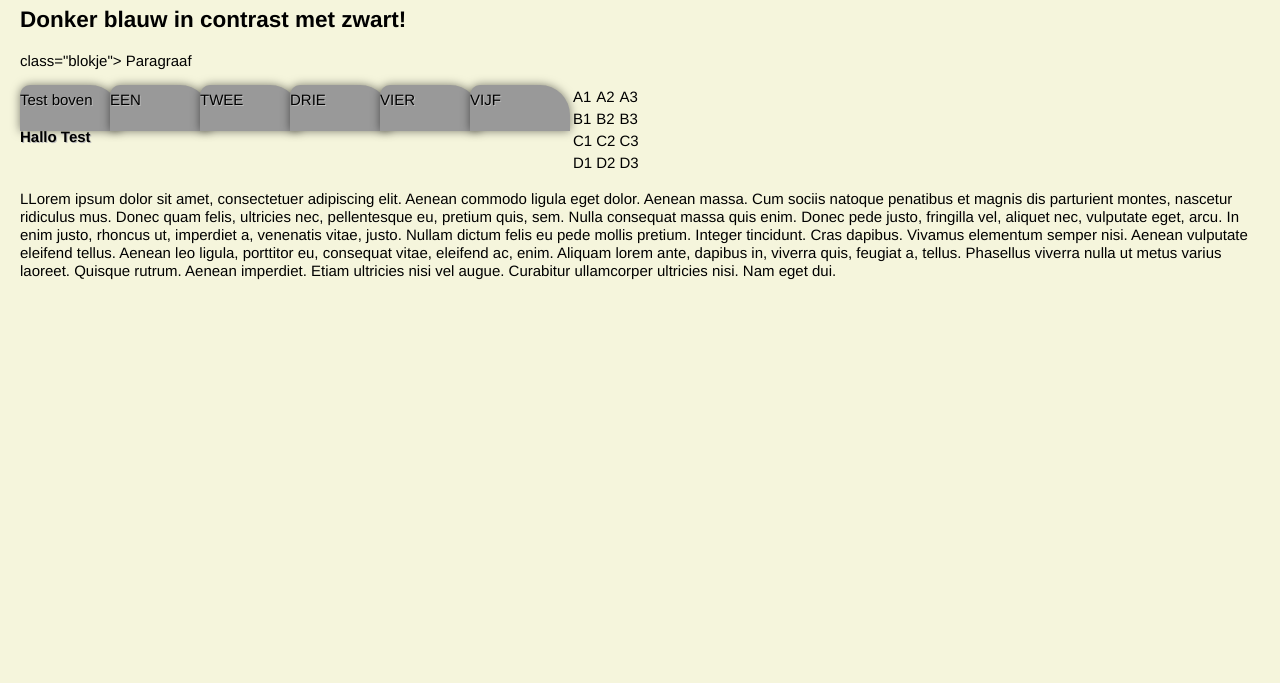
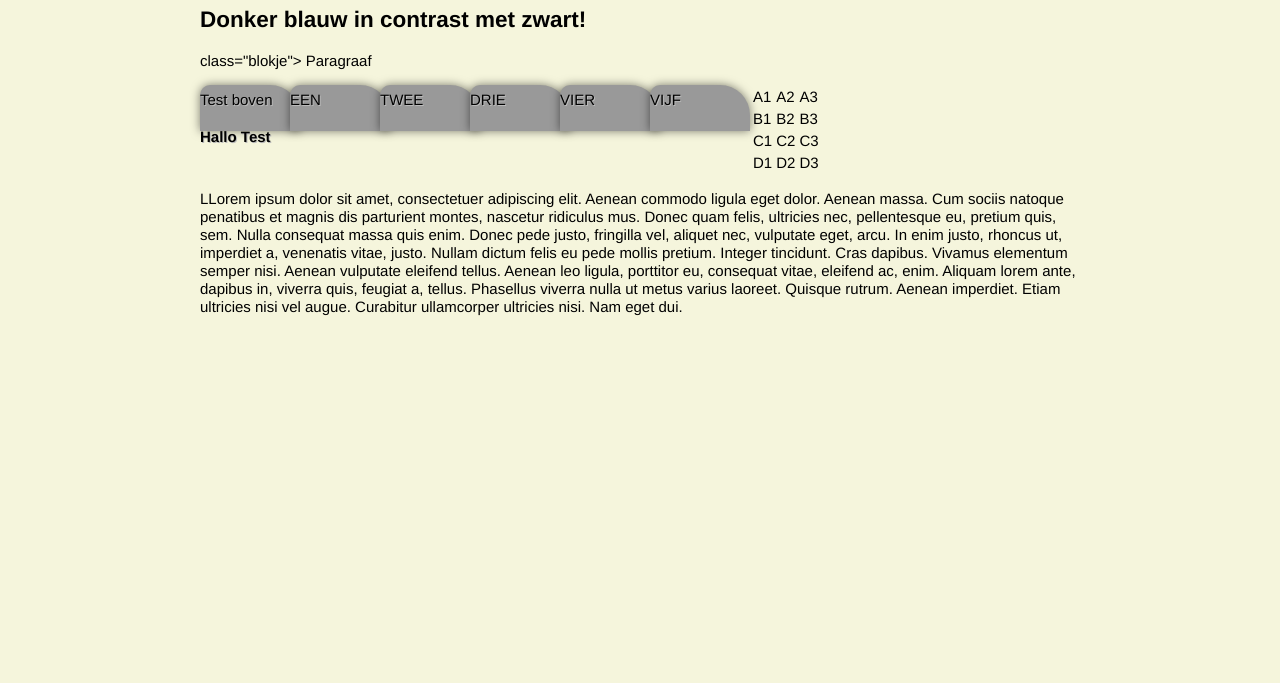
Before and after one commit to JaapOvereem/HTML1, a plain HTML site: page index.html in a window 1280 px wide. Shown: the part 117-800 px from the top of the page. Drawn offline with Linux system fonts and the light colour scheme.

Commit message:
Zijkant margin toege

```diff
--- a/style.css
+++ b/style.css
@@ -10,7 +10,8 @@
 		body {
 			font: 300 15px/1.2 "Helvetica Neue", Helvetica, Arial, sans-serif;
 			background: beige;
-			margin: 20px;
+			margin-left: 200px;
+			margin-right: 200px;
 		}
 
 		h1 {
```
